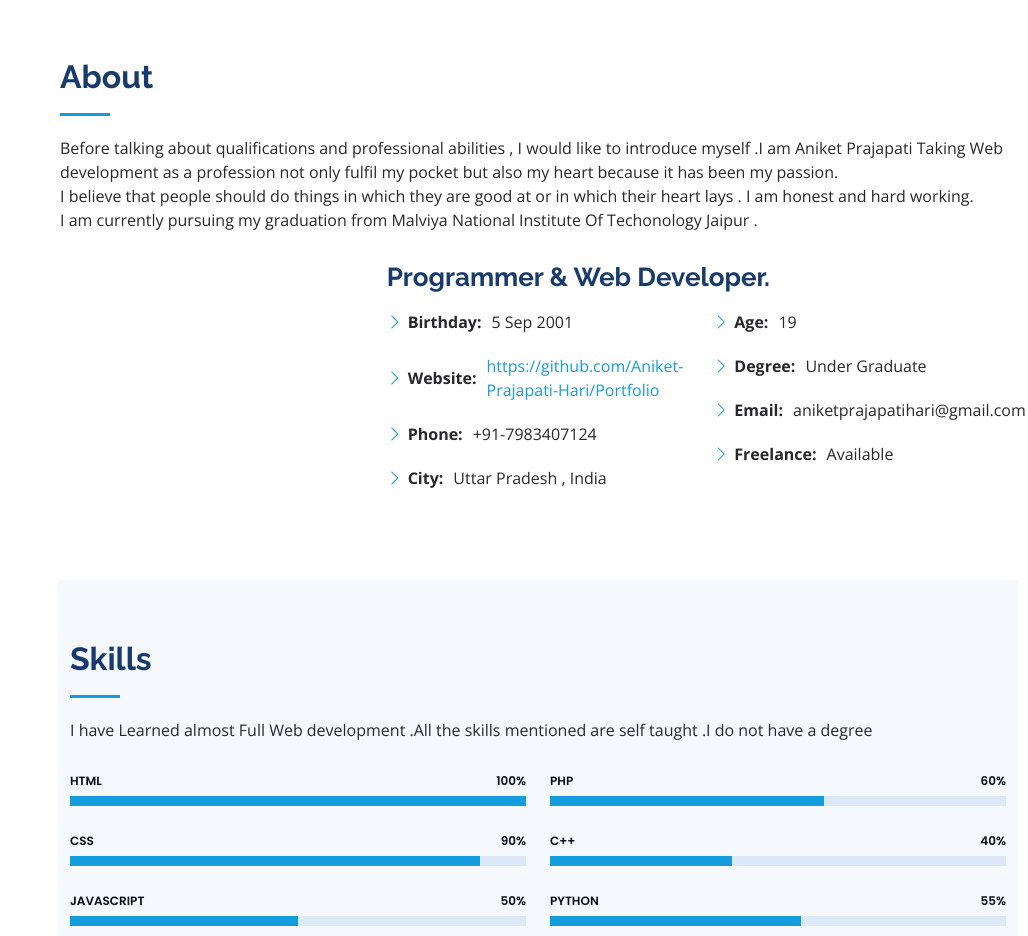
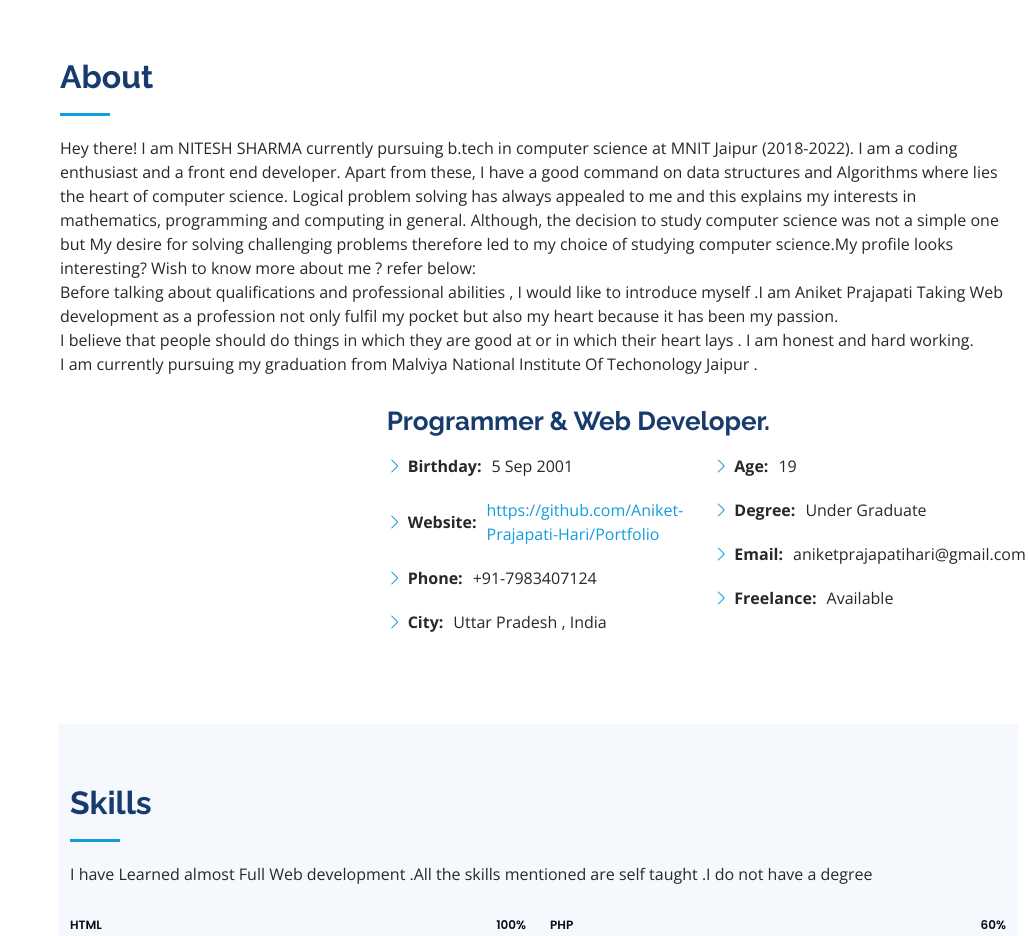
Before and after one commit to Aniket-Prajapat/Portfolio, a plain HTML site: page index.html in a window 1280 px wide. Shown: the part 802-1738 px from the top of the page, without its empty margins (252-1280 px from the left). Drawn offline with nearby package versions, Linux system fonts and the light colour scheme; files whose address does not match are found by name.

Commit message:
Update index.html

```diff
--- a/index.html
+++ b/index.html
@@ -91,6 +91,7 @@
 
         <div class="section-title">
           <h2>About</h2>
+          <p>Hey there! I am NITESH SHARMA currently pursuing b.tech in computer science at MNIT Jaipur (2018-2022). I am a coding enthusiast and a front end developer. Apart from these, I have a good command on data structures and Algorithms where lies the heart of computer science. Logical problem solving has always appealed to me and this explains my interests in mathematics, programming and computing in general. Although, the decision to study computer science was not a simple one but My desire for solving challenging problems therefore led to my choice of studying computer science.My profile looks interesting? Wish to know more about me ? refer below:<p>
           <p> Before talking about qualifications and professional abilities , I would like to introduce myself .I am
             Aniket Prajapati Taking Web development as a profession not only fulfil my pocket but also my heart because
             it has been my passion.
```
